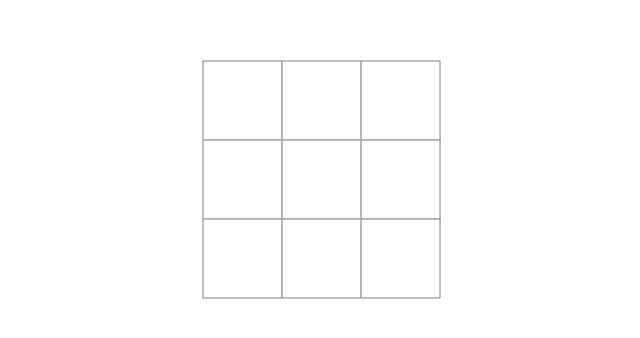
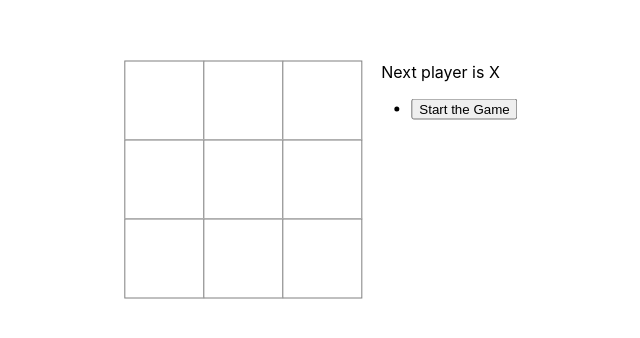
Before and after one commit to ThanosKatrakis/TicTacToe, a React (Create React App) app: page / in a window 1280 px wide. Shown: the part 220-558 px from the top of the page, without its empty margins (319-959 px from the left). Built offline with nearby package versions, Linux system fonts and the light colour scheme.

Commit message:
Extend the game logic

```diff
--- a/src/App.css
+++ b/src/App.css
@@ -35,3 +35,17 @@
   flex-direction: row;
   margin: 0 auto;
 }
+
+/***** Game Info Component *****/
+ol,
+ul {
+  padding-left: 30px;
+}
+
+.game-info {
+  margin-left: 20px;
+}
+
+.status {
+  margin-bottom: 10px;
+}
--- a/src/Components/Game.js
+++ b/src/Components/Game.js
@@ -12,15 +12,20 @@
                 { squares: Array(9).fill(null) } // Null cause none played at the beginning
             ]
         }
+    }
 
-
+    jumpTo(step) {
+        this.setState({
+            stepNumber: step,
+            xIsNext: (step % 2) === 0
+        })
     }
 
     handleClick(i) {
         const history = this.state.history.slice(0, this.state.stepNumber + 1); //  Create a copy of current history
         const current = history[history.length - 1]; // It's the item in the history
         const squares = current.squares.slice(); // Creates a copy of the squares
-        const winner = culculateWinner(squares);
+        const winner = calculateWinner(squares);
         if (winner || squares[i]) { // If there is a value in i the other player cannot change it
             return;
         }
@@ -37,21 +42,42 @@
     render() {
         const history = this.state.history;
         const current = history[this.state.stepNumber];
+        const winner = calculateWinner(current.squares); // Find the winner every time the page is gonna be rendered
+        const moves = history.map((step, move) => {
+            const desc = move ? 'Go to #' + move : 'Start the Game';
+            return (
+                <li key={move}>
+                    <button onClick={() => { this.jumpTo(move) }}>
+                        {desc}
+                    </button>
+                </li>
+            )
+        });
+
+        let status;
+        if (winner) {
+            status = 'Winner is ' + winner;
+        } else {
+            status = 'Next player is ' + (this.state.xIsNext ? 'X' : 'O');
+        }
 
         return (
-            <div>
-                <div className="game">
-                    <div className="game-board">
-                        <Board onClick={(i) => this.handleClick(i)}
-                            squares={current.squares} />
-                    </div>
+            <div className="game">
+                <div className="game-board">
+                    <Board onClick={(i) => this.handleClick(i)}
+                        squares={current.squares} />
                 </div>
+                <div className="game-info">
+                    <div>{status}</div>
+                    <ul>{moves}</ul>
+                </div>
+
             </div>
         )
     }
 }
 
-function culculateWinner(squares) {
+function calculateWinner(squares) {
     const winningLines = [
         [0, 1, 2],
         [3, 4, 5],
```
